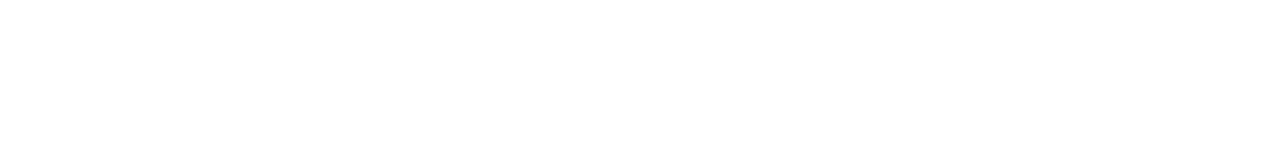
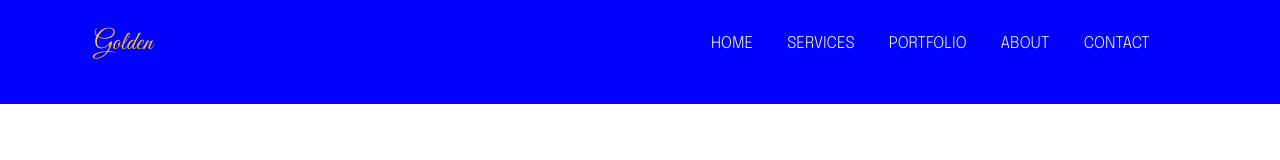
Before and after one commit to JohnnyOss/zadanie-golden, a website: page index.html in a window 1280 px wide. Drawn offline with nearby package versions, Linux system fonts and the light colour scheme; files that its build step writes are made by us from their sources.

Commit message:
Add header

```diff
--- a/index.html
+++ b/index.html
@@ -6,8 +6,26 @@
         <link href="https://fonts.googleapis.com/css2?family=Epilogue:wght@300&family=Great+Vibes&family=Inconsolata:wght@500&display=swap" rel="stylesheet">
         <link rel="stylesheet" href="https://stackpath.bootstrapcdn.com/bootstrap/4.5.1/css/bootstrap.min.css" integrity="sha384-VCmXjywReHh4PwowAiWNagnWcLhlEJLA5buUprzK8rxFgeH0kww/aWY76TfkUoSX" crossorigin="anonymous">
         <link rel="stylesheet" href="https://cdnjs.cloudflare.com/ajax/libs/font-awesome/5.9.0/css/all.min.css">
-        <link rel="stylesheet" href="style.css">
+        <link rel="stylesheet" href="css/style.css">
     </head>
     <body>
+        <header>
+            <div class="container p-4">
+                <div class="row">
+                    <div class="logo col-lg-6">
+                        <p>Golden</p>
+                    </div>
+                    <div class="navbar col-lg-6">
+                        <ul>
+                            <li><a href="#">HOME</a></li>
+                            <li><a href="#">SERVICES</a></li>
+                            <li><a href="#">PORTFOLIO</a></li>
+                            <li><a href="#">ABOUT</a></li>
+                            <li><a href="#">CONTACT</a></li>
+                        </ul>
+                    </div>
+                </div>
+            </div>
+        </header>
     </body>
 </html>
--- a/sass/style.scss
+++ b/sass/style.scss
@@ -15,4 +15,37 @@ $font-header: 'Inconsolata', monospace;
 body {
     font-family: $font-text;
     background: $color-background;
+    font-size: 16px;
 }
+
+a {
+    text-decoration: none;
+}
+
+/* Header */
+
+header {
+    background: blue;
+}
+
+.logo {
+    color: $color-main;
+    font-size: 26px;
+    font-family: $font-logo;
+    text-align: left;
+}
+
+.navbar {
+
+    ul {
+        list-style-type: none;
+
+        li {
+            display: inline-block;
+            margin: 0 15px;
+        }
+        a {
+            color: $color-text-light;
+        }
+    }
+}
```
Also changed, not shown: css/style.css, images/background-splash.jpg (added), 1 other file.
